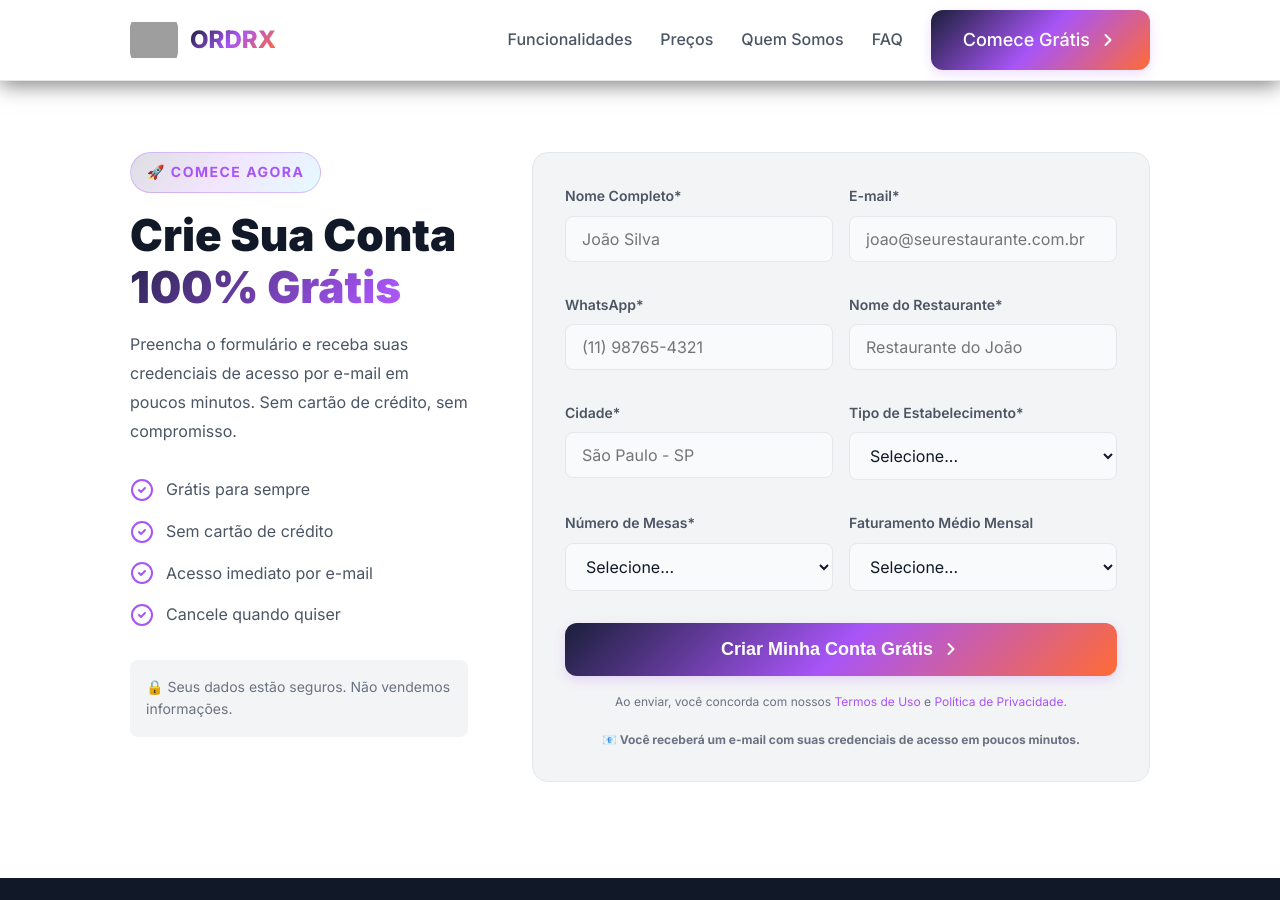
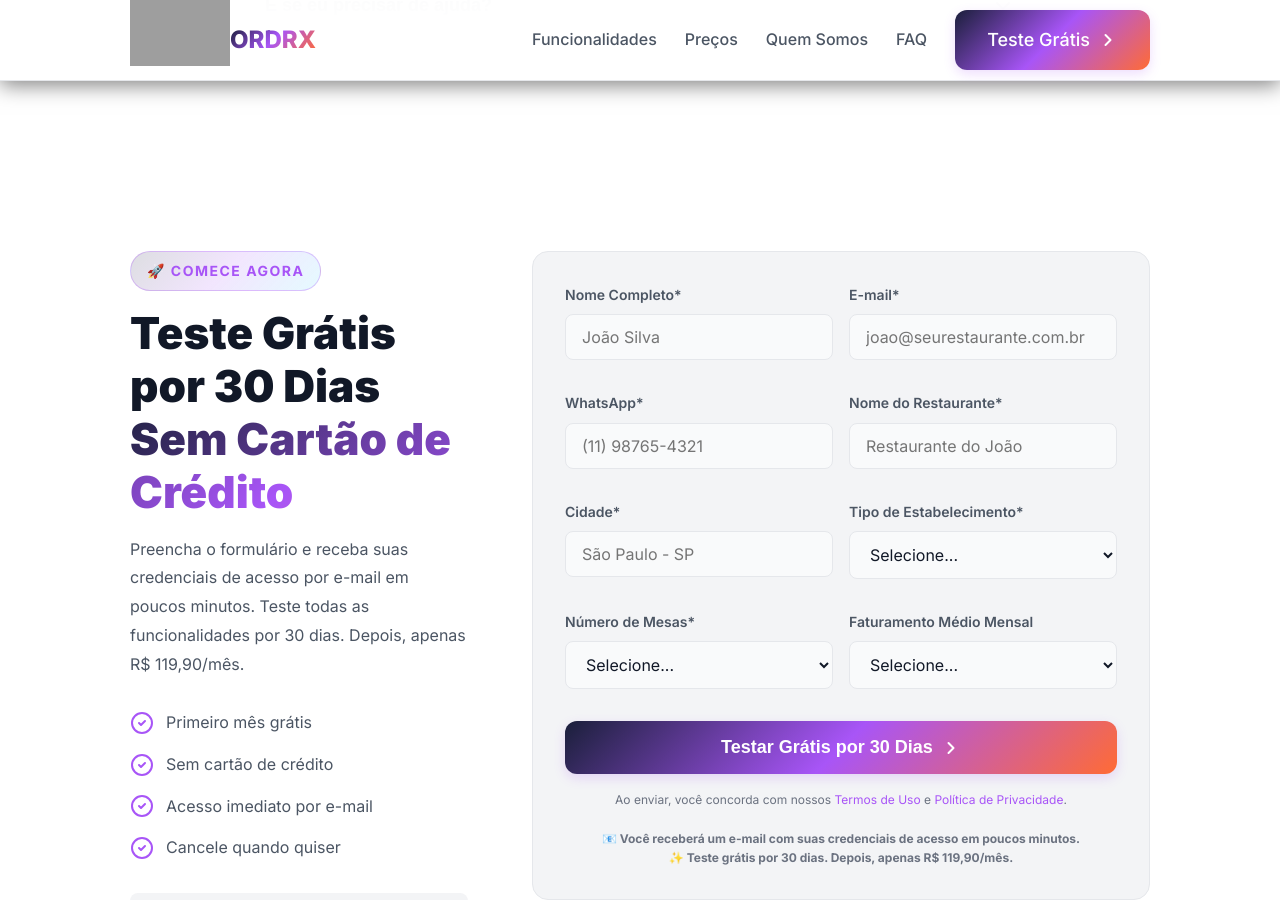
Before and after one commit to ordrx-ai/landing-page, a Jekyll site: the page built from index.html, in a window 1280 px wide and 900 px high, scrolled down 8771 px. Built offline with Jekyll 4.4.1, drawn with Linux system fonts in a browser that asks for light colours; some of the changed text lies outside the part shown; grey boxes are pictures that could not be loaded.

Commit message:
feat: update pricing details and trial period information across the site

```diff
--- a/_includes/footer.html
+++ b/_includes/footer.html
@@ -5,10 +5,11 @@
       <div class="footer-brand">
         <div class="logo">
           <img
-            src="/images/mascote.png"
+            src="/images/mascote2.png"
             alt="Logo ORDRX"
             width="40"
             height="40"
+            class="logo-mascot"
           />
           <span style="padding-left: 10px;">ORDRX</span>
         </div>
--- a/_includes/header.html
+++ b/_includes/header.html
@@ -19,7 +19,7 @@
         <li><a href="/#faq">FAQ</a></li>
         <li>
           <a href="/#contact" class="btn-large btn-gradient">
-            Comece Grátis
+            Teste Grátis
             <svg width="20" height="20" viewBox="0 0 20 20" fill="none">
               <path
                 d="M7.5 15L12.5 10L7.5 5"
--- a/index.html
+++ b/index.html
@@ -1,11 +1,11 @@
 ---
 layout: default
-title: ORDRX.AI - Automação com IA para Restaurantes | Grátis Para Sempre
-description: "Seu garçom custa R$3.000/mês. Nossa IA custa R$0. Sistema de cardápio digital com QR Code, dashboard com IA e automação de pedidos. Comece grátis, sem cartão de crédito."
-keywords: "cardápio digital grátis, automação restaurante IA, sistema para restaurante grátis, QR Code cardápio, gestão restaurante inteligente, software restaurante IA, pedidos automáticos, cardápio QR Code, sistema de pedidos grátis, automação bar, menu digital inteligente"
+title: ORDRX.AI - Automação com IA para Restaurantes | Primeiro Mês Grátis
+description: "Sistema de cardápio digital com QR Code, dashboard com IA e automação de pedidos. Primeiro mês grátis, sem cartão de crédito. Apenas R$ 119,90/mês após o período de teste."
+keywords: "cardápio digital, automação restaurante IA, sistema para restaurante, QR Code cardápio, gestão restaurante inteligente, software restaurante IA, pedidos automáticos, cardápio QR Code, sistema de pedidos, automação bar, menu digital inteligente"
 canonical: "https://ordrx.ai/"
-og_title: "ORDRX.AI - Seu Garçom Custa R$3.000/mês. Nossa IA Custa R$0."
-og_description: "Sistema de cardápio digital com IA que reduz custos em 50% e aumenta vendas em 40%. Grátis para sempre, sem cartão de crédito. Comece em minutos."
+og_title: "ORDRX.AI - Automação com IA para Restaurantes | Primeiro Mês Grátis"
+og_description: "Sistema de cardápio digital com IA que reduz custos em 50% e aumenta vendas em 40%. Primeiro mês grátis, sem cartão de crédito. Apenas R$ 119,90/mês."
 structured_data: |
   <script type="application/ld+json">
   {
@@ -42,7 +42,7 @@
     "name": "ORDRX.AI",
     "applicationCategory": "BusinessApplication",
     "operatingSystem": "Web",
-    "offers": { "@type": "Offer", "price": "0", "priceCurrency": "BRL", "description": "Grátis para sempre" }
+    "offers": { "@type": "Offer", "price": "119.90", "priceCurrency": "BRL", "description": "Primeiro mês grátis, depois R$ 119,90/mês" }
   }
   </script>
   <script type="application/ld+json">
@@ -52,10 +52,10 @@
     "mainEntity": [
       {
         "@type": "Question",
-        "name": "O ORDRX é realmente grátis?",
+        "name": "O ORDRX tem período de teste grátis?",
         "acceptedAnswer": {
           "@type": "Answer",
-          "text": "Sim! O plano gratuito inclui todas as funcionalidades principais: cardápio digital, dashboard com IA, impressão automática e gestão de comandas. Sem cartão de crédito, sem compromisso."
+          "text": "Sim! Oferecemos o primeiro mês grátis, sem necessidade de cartão de crédito. Após o período de teste, o plano custa R$ 119,90/mês com todas as funcionalidades incluídas."
         }
       },
       {
@@ -157,23 +157,22 @@
     <div class="hero-wrapper">
       <div class="hero-content fade-in">
       <div class="hero-badge">
-        <span class="pulse"></span>
-        ⚡ Grátis Para Sempre • Sem Cartão de Crédito
+         Primeiro Mês Grátis • Sem Cartão de Crédito
       </div>
       <h1 class="hero-title">
-        Seu Garçom Custa<br />
-        <span class="gradient-text">R$3.000/mês</span><br />
-        Nossa IA Custa<br />
-        <span class="gradient-text">R$0</span>
+        Automação com IA<br />
+        <span class="gradient-text">Para Seu Restaurante</span><br />
+        Primeiro Mês Grátis<br />
+        <span class="gradient-text">Depois R$ 119,90/mês</span>
       </h1>
       <p class="hero-subtitle">
         Enquanto você anota pedidos errados, seu concorrente já usa IA.<br />
         <strong>Cardápio digital + Dashboard inteligente + Automação completa.</strong><br />
-        Comece grátis em minutos. Sem pegadinha.
+        Teste grátis por 30 dias. Depois, apenas R$ 119,90/mês.
       </p>
       <div class="hero-cta">
         <a href="#contact" class="btn-large btn-gradient">
-          Criar Minha Conta Grátis
+          Testar Grátis por 30 Dias
           <svg width="20" height="20" viewBox="0 0 20 20" fill="none">
             <path
               d="M7.5 15L12.5 10L7.5 5"
@@ -223,7 +222,7 @@
 <section id="calculator" class="pain-points">
   <div class="container">
     <div class="section-header">
-      <span class="section-badge">💸 A Verdade Que Ninguém Te Conta</span>
+      <span class="section-badge">A Verdade Que Ninguém Te Conta</span>
       <h2 class="section-title">
         Você Está <span class="gradient-text">Perdendo Dinheiro</span><br />
         Todos os Dias
@@ -274,13 +273,13 @@
 <section id="features" class="features">
   <div class="container">
     <div class="section-header">
-      <span class="section-badge">🤖 Tecnologia de Ponta</span>
+      <span class="section-badge">Tecnologia de Ponta</span>
       <h2 class="section-title">
         Tudo Que Você Precisa<br />
-        <span class="gradient-text">100% Grátis</span>
+        <span class="gradient-text">Primeiro Mês Grátis</span>
       </h2>
       <p class="section-subtitle">
-        Não é versão limitada. São todas as funcionalidades principais — de graça, para sempre.
+        Todas as funcionalidades principais incluídas. Teste grátis por 30 dias, depois apenas R$ 119,90/mês.
       </p>
     </div>
 
@@ -488,10 +487,10 @@
 <section id="comparison" class="comparison">
   <div class="container">
     <div class="section-header">
-      <span class="section-badge">⚔️ A Verdade Sobre os Concorrentes</span>
+      <span class="section-badge">A Verdade Sobre os Concorrentes</span>
       <h2 class="section-title">
         Por Que Pagar <span class="gradient-text">R$499/mês</span><br />
-        Se Você Pode Pagar R$0?
+        Se Você Pode Pagar R$ 119,90?
       </h2>
     </div>
 
@@ -509,7 +508,7 @@
         <tbody>
           <tr>
             <td>Preço mensal</td>
-            <td class="highlight"><strong>GRÁTIS</strong></td>
+            <td class="highlight"><strong>R$ 119,90/mês</strong><br /><small>(1º mês grátis)</small></td>
             <td>R$ 199-499</td>
             <td>R$ 99-299</td>
             <td>R$ 99-599</td>
@@ -569,7 +568,7 @@
 
     <div class="comparison-cta">
       <p>Por que pagar caro por menos?</p>
-      <a href="#contact" class="btn-large btn-gradient">Começar Grátis Agora</a>
+      <a href="#contact" class="btn-large btn-gradient">Testar Grátis por 30 Dias</a>
     </div>
   </div>
 </section>
@@ -578,7 +577,7 @@
 <section id="how-it-works" class="how-it-works">
   <div class="container">
     <div class="section-header">
-      <span class="section-badge">🚀 Simples Assim</span>
+      <span class="section-badge">Simples Assim</span>
       <h2 class="section-title">
         Do Cadastro ao Primeiro Pedido<br />
         <span class="gradient-text">Em Minutos</span>
@@ -617,22 +616,25 @@
 <section id="pricing" class="pricing">
   <div class="container">
     <div class="section-header">
-      <span class="section-badge">💎 Transparência Total</span>
+      <span class="section-badge">Transparência Total</span>
       <h2 class="section-title">
-        <span class="gradient-text">Grátis</span> Não É Pegadinha
+        Preço <span class="gradient-text">Justo e Transparente</span>
       </h2>
       <p class="section-subtitle">
-        Todas as funcionalidades principais, sem limite de tempo. Simples assim.
+        Primeiro mês grátis para você testar. Depois, apenas R$ 119,90/mês com todas as funcionalidades.
       </p>
     </div>
 
     <div class="pricing-grid">
       <div class="pricing-card featured fade-in">
         <div class="pricing-badge">Mais Popular</div>
-        <h3>Plano Grátis</h3>
+        <h3>Plano Completo</h3>
         <div class="pricing-price">
-          <span class="price-value">R$ 0</span>
-          <span class="price-period">/para sempre</span>
+          <span class="price-value">R$ 119,90</span>
+          <span class="price-period">/mês</span>
+        </div>
+        <div class="pricing-trial">
+          <strong>Primeiro mês grátis</strong>
         </div>
         <ul class="pricing-features">
           <li>✓ Cardápio digital ilimitado</li>
@@ -645,29 +647,8 @@
           <li>✓ Relatórios completos</li>
           <li>✓ Suporte por e-mail</li>
         </ul>
-        <a href="#contact" class="btn-large btn-gradient">Começar Agora</a>
+        <a href="#contact" class="btn-large btn-gradient">Testar Grátis por 30 Dias</a>
         <p class="pricing-note">Sem cartão de crédito • Cancele quando quiser</p>
-      </div>
-
-      <div class="pricing-card coming-soon fade-in">
-        <div class="pricing-badge-soon">Em Breve</div>
-        <h3>Planos Premium</h3>
-        <div class="pricing-price">
-          <span class="price-value">???</span>
-          <span class="price-period">/mês</span>
-        </div>
-        <ul class="pricing-features">
-          <li>✓ Tudo do Plano Grátis</li>
-          <li>✓ Funcionalidades exclusivas</li>
-          <li>✓ Integrações avançadas</li>
-          <li>✓ Suporte prioritário 24/7</li>
-          <li>✓ Relatórios personalizados</li>
-          <li>✓ API para desenvolvedores</li>
-          <li>✓ Multi-unidades</li>
-          <li>✓ E muito mais...</li>
-        </ul>
-        <button class="btn-large btn-outline" disabled>Em Desenvolvimento</button>
-        <p class="pricing-note">Quem usa o grátis terá desconto exclusivo</p>
       </div>
     </div>
   </div>
@@ -770,7 +751,7 @@
     <div class="faq-list">
       <div class="faq-item">
         <button class="faq-question">
-          <span>É realmente grátis? Qual é a pegadinha?</span>
+          <span>Como funciona o período de teste grátis?</span>
           <svg width="24" height="24" viewBox="0 0 24 24" fill="none">
             <path
               d="M6 9L12 15L18 9"
@@ -783,10 +764,10 @@
         </button>
         <div class="faq-answer">
           <p>
-            <strong>Sim, é grátis de verdade. Sem pegadinha.</strong> O plano gratuito inclui todas as funcionalidades principais: cardápio digital, dashboard com IA, impressão automática, gestão de comandas e controle de estoque.
+            <strong>Oferecemos o primeiro mês completamente grátis, sem necessidade de cartão de crédito.</strong> Durante esse período, você tem acesso a todas as funcionalidades: cardápio digital, dashboard com IA, impressão automática, gestão de comandas e controle de estoque.
           </p>
           <p>
-            Nosso modelo é simples: oferecemos o melhor sistema grátis para você crescer. Quando você crescer, vai querer funcionalidades premium (que estamos desenvolvendo). Mas o básico será <strong>grátis para sempre</strong>.
+            Após o período de teste de 30 dias, o plano custa <strong>R$ 119,90/mês</strong> com todas as funcionalidades incluídas. Você pode cancelar a qualquer momento, sem multa ou taxa de cancelamento.
           </p>
         </div>
       </div>
@@ -868,7 +849,7 @@
             <li>✓ Internet Wi-Fi no estabelecimento</li>
           </ul>
           <p>
-            Os QR Codes você mesmo imprime ou a gente te ajuda!
+            Os QR Codes você mesmo imprime. O sistema custa apenas <strong>R$ 119,90/mês</strong> após o período de teste de 30 dias.
           </p>
         </div>
       </div>
@@ -920,6 +901,9 @@
             <li>⚡ Imprimir QR Codes: 10 minutos</li>
             <li>⚡ Primeiro pedido: no mesmo dia!</li>
           </ul>
+          <p>
+            <strong>Lembre-se:</strong> Você tem 30 dias grátis para testar. Após esse período, o plano custa R$ 119,90/mês.
+          </p>
         </div>
       </div>
 
@@ -961,11 +945,11 @@
       <div class="contact-info">
         <span class="section-badge">🚀 Comece Agora</span>
         <h2 class="section-title">
-          Crie Sua Conta<br />
-          <span class="gradient-text">100% Grátis</span>
+          Teste Grátis por 30 Dias<br />
+          <span class="gradient-text">Sem Cartão de Crédito</span>
         </h2>
         <p class="contact-description">
-          Preencha o formulário e receba suas credenciais de acesso por e-mail em poucos minutos. Sem cartão de crédito, sem compromisso.
+          Preencha o formulário e receba suas credenciais de acesso por e-mail em poucos minutos. Teste todas as funcionalidades por 30 dias. Depois, apenas R$ 119,90/mês.
         </p>
 
         <div class="contact-features">
@@ -986,7 +970,7 @@
                 stroke-linejoin="round"
               />
             </svg>
-            <span>Grátis para sempre</span>
+            <span>Primeiro mês grátis</span>
           </div>
           <div class="contact-feature">
             <svg width="24" height="24" viewBox="0 0 24 24" fill="none">
@@ -1157,7 +1141,7 @@
         </div>
 
         <button type="submit" class="btn-submit btn-gradient">
-          <span>Criar Minha Conta Grátis</span>
+          <span>Testar Grátis por 30 Dias</span>
           <svg width="20" height="20" viewBox="0 0 20 20" fill="none">
             <path
               d="M7.5 15L12.5 10L7.5 5"
@@ -1174,7 +1158,8 @@
           <a href="/termos-de-uso" target="_blank">Termos de Uso</a> e
           <a href="/politica-de-privacidade" target="_blank">Política de Privacidade</a>.
           <br /><br />
-          <strong>📧 Você receberá um e-mail com suas credenciais de acesso em poucos minutos.</strong>
+          <strong>📧 Você receberá um e-mail com suas credenciais de acesso em poucos minutos.</strong><br />
+          <strong>✨ Teste grátis por 30 dias. Depois, apenas R$ 119,90/mês.</strong>
         </p>
       </form>
     </div>
@@ -1186,9 +1171,9 @@
   <div class="container">
     <div class="final-cta-content">
       <h2>Enquanto Você Lê Isso,<br />Seu Concorrente Já Está Usando IA</h2>
-      <p>Não fique para trás. Modernize seu restaurante hoje — de graça.</p>
+      <p>Não fique para trás. Teste grátis por 30 dias e veja os resultados.</p>
       <a href="#contact" class="btn-large btn-gradient">
-        Começar Agora — É Grátis
+        Testar Grátis por 30 Dias
         <svg width="20" height="20" viewBox="0 0 20 20" fill="none">
           <path
             d="M7.5 15L12.5 10L7.5 5"
@@ -1210,7 +1195,7 @@
       ORDRX.AI: Sistema Gratuito de Cardápio Digital com IA para Restaurantes
     </h2>
     <p>
-      O ORDRX.AI é a única plataforma de automação de pedidos com inteligência artificial 100% gratuita do Brasil. Diferente de concorrentes como Goomer, Anota AI e outros que cobram de R$99 a R$499 por mês, o ORDRX oferece todas as funcionalidades principais sem custo: cardápio digital com QR Code, dashboard com IA, impressão automática de pedidos e gestão de comandas.
+      O ORDRX.AI é uma plataforma de automação de pedidos com inteligência artificial para restaurantes. Oferecemos primeiro mês grátis para teste, depois apenas R$ 119,90/mês. Diferente de concorrentes como Goomer e Anota AI que cobram de R$199 a R$499 por mês, o ORDRX oferece todas as funcionalidades principais por um preço justo: cardápio digital com QR Code, dashboard com IA, impressão automática de pedidos e gestão de comandas.
     </p>
 
     <h3>Por Que Escolher o ORDRX.AI</h3>
@@ -1239,7 +1224,7 @@
 
     <h3>Como Começar</h3>
     <p>
-      Cadastre-se gratuitamente, receba suas credenciais por e-mail em poucos minutos e comece a usar no mesmo dia. Sem cartão de crédito, sem compromisso, cancele quando quiser.
+      Teste grátis por 30 dias, receba suas credenciais por e-mail em poucos minutos e comece a usar no mesmo dia. Sem cartão de crédito, sem compromisso. Depois, apenas R$ 119,90/mês.
     </p>
   </div>
 </section>
--- a/script.js
+++ b/script.js
@@ -145,7 +145,7 @@
     };
 
     const emailBody = `
-🚀 NOVA SOLICITAÇÃO DE CONTA GRÁTIS - ORDRX.AI
+🚀 NOVA SOLICITAÇÃO DE TESTE GRÁTIS - ORDRX.AI
 
 ═══════════════════════════════════════════════════════
 📋 DADOS DO CONTATO
@@ -166,6 +166,11 @@
 💰 Faturamento Médio Mensal: ${revenueLabels[formData.revenue] || formData.revenue}
 
 ═══════════════════════════════════════════════════════
+💰 INFORMAÇÕES DO PLANO
+═══════════════════════════════════════════════════════
+
+✨ Período de Teste: 30 dias grátis
+💵 Valor Após Teste: R$ 119,90/mês
 📅 Data/Hora: ${new Date().toLocaleString("pt-BR", {
   day: "2-digit",
   month: "2-digit",
@@ -180,6 +185,7 @@
 1. Criar conta no sistema ORDRX.AI
 2. Enviar credenciais de acesso por e-mail
 3. Fornecer suporte inicial para configuração
+4. Informar sobre período de teste de 30 dias
 
 ═══════════════════════════════════════════════════════
     `.trim();
@@ -188,7 +194,7 @@
       // Send email using mailto (fallback method for static site)
       // For production, you should use EmailJS or similar service
       const mailtoLink = `mailto:ungaro.pablo@gmail.com?subject=${encodeURIComponent(
-        "🚀 Nova Conta Grátis - " + formData.name
+        "🚀 Nova Solicitação de Teste Grátis - " + formData.name
       )}&body=${encodeURIComponent(emailBody)}`;
 
       // Alternative: Use FormSubmit.co (no backend needed)
@@ -209,7 +215,7 @@
             tables: formData.tables,
             city: formData.city,
             revenue: formData.revenue,
-            _subject: `🚀 Nova Conta Grátis ORDRX.AI - ${formData.restaurant} (${formData.name})`,
+            _subject: `🚀 Nova Solicitação de Teste Grátis ORDRX.AI - ${formData.restaurant} (${formData.name})`,
             _template: "box",
             _replyto: formData.email,
           }),
@@ -230,7 +236,7 @@
 
       // Fallback: Open mailto link
       window.location.href = `mailto:ungaro.pablo@gmail.com?subject=${encodeURIComponent(
-        "🚀 Nova Conta Grátis ORDRX.AI - " + formData.restaurant
+        "🚀 Nova Solicitação de Teste Grátis ORDRX.AI - " + formData.restaurant
       )}&body=${encodeURIComponent(emailBody)}`;
 
       // Show success message anyway
@@ -264,7 +270,8 @@
     <div class="success-content">
       <h3>Cadastro Enviado com Sucesso!</h3>
       <p>📧 Você receberá um e-mail com suas credenciais de acesso em poucos minutos.</p>
-      <p>Verifique sua caixa de entrada e spam.</p>
+      <p>✨ Teste grátis por 30 dias. Depois, apenas R$ 119,90/mês.</p>
+      <p><small>Verifique sua caixa de entrada e spam.</small></p>
     </div>
   `;
 
--- a/styles.css
+++ b/styles.css
@@ -169,7 +169,6 @@
 .logo a {
   display: flex;
   align-items: center;
-  gap: 0.75rem;
   text-decoration: none;
 }
 
@@ -180,13 +179,13 @@
 }
 
 .logo-mascot {
-  width: 48px;
-  height: 48px;
+  width: 100px;
+  height: 100px;
   object-fit: contain;
-  border-radius: 12px;
   background: transparent;
   transition: transform 0.3s ease;
   flex-shrink: 0;
+  margin-top: -23px;
 }
 
 .logo:hover .logo-mascot {
@@ -195,8 +194,9 @@
 
 @media (max-width: 428px) {
   .logo-mascot {
-    width: 40px;
-    height: 40px;
+    width: 100px;
+    height: 100px;
+    margin-top: -28px;
   }
 }
 
@@ -2877,6 +2877,24 @@
   color: var(--text-muted);
 }
 
+.pricing-trial {
+  text-align: center;
+  margin-bottom: 1.5rem;
+  padding: 0.75rem 1rem;
+  background: linear-gradient(
+    135deg,
+    rgba(0, 212, 255, 0.15),
+    rgba(168, 85, 247, 0.15)
+  );
+  border: 1px solid rgba(168, 85, 247, 0.3);
+  border-radius: var(--radius-sm);
+}
+
+.pricing-trial strong {
+  color: var(--secondary-color);
+  font-size: 0.95rem;
+}
+
 .pricing-features {
   list-style: none;
   text-align: left;
```
Also changed, not shown: other parts of _includes/header.html (+1 -1 lines), other parts of index.html (+2 -2 lines), termos-de-uso.html (+6 -6 lines), images/loogsvg.png (added), 1 other file.
